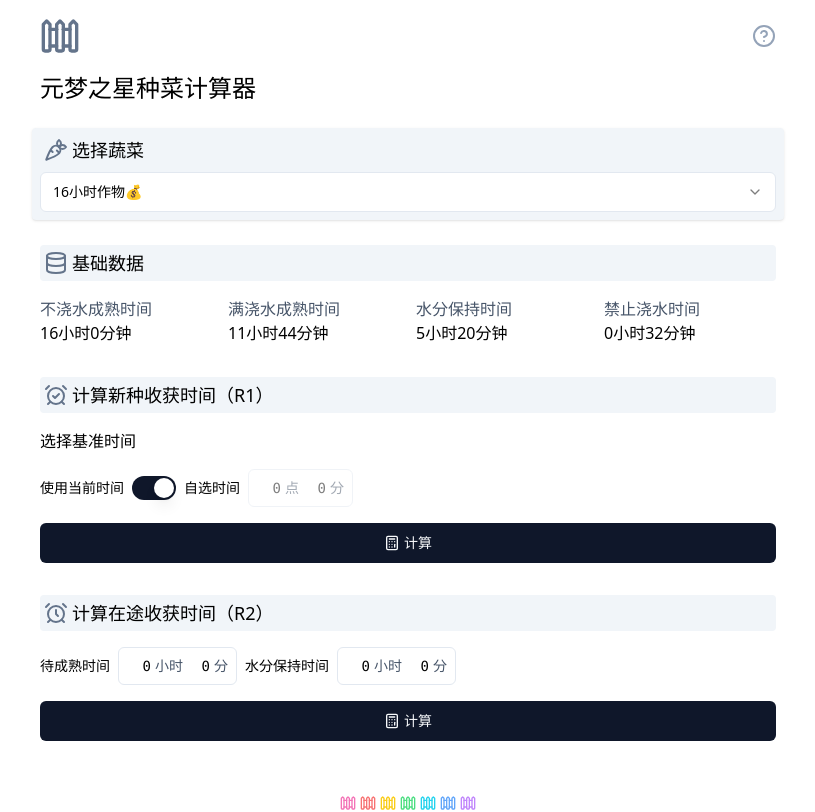
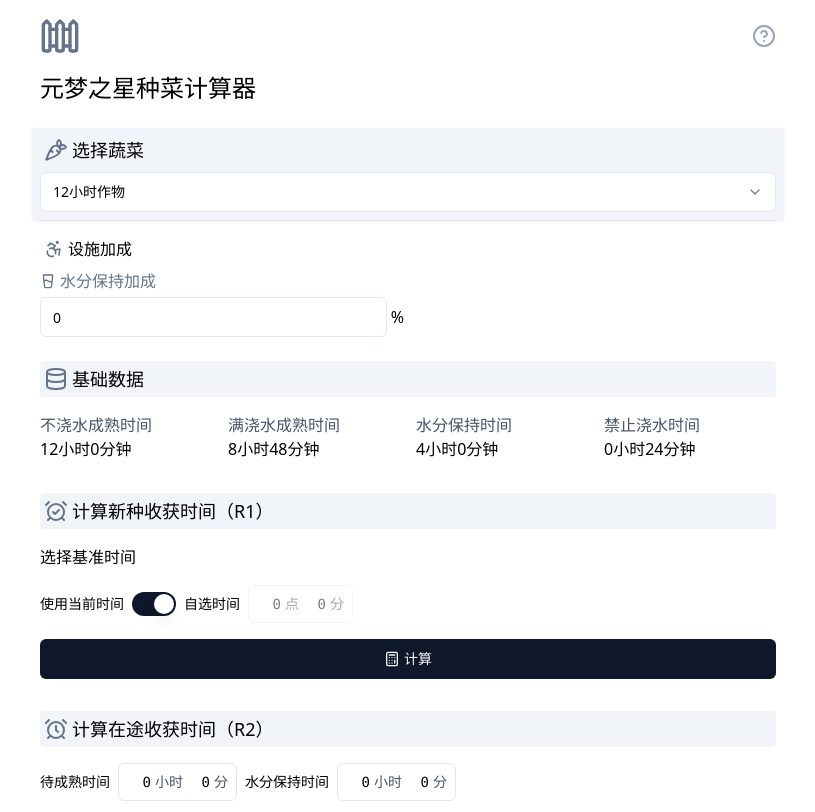
Before and after one commit to anson0370/ymzc-calculator, a Next.js app: page / in a window 1280 px wide. Shown: the top 812 px of the page, without its empty margins (232-1047 px from the left). Built offline with nearby package versions, Linux system fonts and the light colour scheme.

Commit message:
add building buffer

```diff
--- a/app/page.tsx
+++ b/app/page.tsx
@@ -4,20 +4,21 @@ import { DataCeil, R1Data, R2Data } from "@/components/data-comps";
 import { ConfirmHolder } from "@/components/dialog";
 import { Button } from "@/components/shadcn/ui/button";
 import { Drawer, DrawerContent, DrawerFooter, DrawerHeader, DrawerTitle } from "@/components/shadcn/ui/drawer";
+import { Input } from "@/components/shadcn/ui/input";
 import { Label } from "@/components/shadcn/ui/label";
 import { Popover, PopoverContent, PopoverTrigger } from "@/components/shadcn/ui/popover";
 import { Select, SelectContent, SelectItem, SelectTrigger } from "@/components/shadcn/ui/select";
 import { Switch } from "@/components/shadcn/ui/switch";
 import { Textarea } from "@/components/shadcn/ui/textarea";
 import TimeInput from "@/components/time-input";
-import TimeSelect from "@/components/time-select";
 import { calcWaterList, calcRealHarvestTime } from "@/lib/calc";
 import { vegetables } from "@/lib/data";
 import useHistory from "@/lib/history";
 import { formatDate, minutesToTimeString } from "@/lib/tools";
 import { ClacHistoryItem, ClacResult1, ClacResult2, Vegetable } from "@/lib/types";
+import { useLocalStorage } from "@mantine/hooks";
 import { SelectValue } from "@radix-ui/react-select";
-import { AlarmClockCheckIcon, AlarmClockIcon, CalculatorIcon, CarrotIcon, DatabaseIcon, FenceIcon, FileClockIcon, HelpCircleIcon, NotebookPenIcon } from "lucide-react";
+import { AccessibilityIcon, AlarmClockCheckIcon, AlarmClockIcon, CalculatorIcon, CarrotIcon, DatabaseIcon, FenceIcon, FileClockIcon, GlassWaterIcon, HelpCircleIcon, NotebookPenIcon } from "lucide-react";
 import { useEffect, useMemo, useState } from "react";
 
 function CommentDrawer({
@@ -87,6 +88,12 @@ function Comment({
 export default function Home() {
   const [selectedVegetableIndex, setSelectedVegetableIndex] = useState<number>(3);
   const [selectedVegetable, setSelectedVegetable] = useState<Vegetable>(vegetables[3]);
+  const [buildingBuffer, setBuildingBuffer] = useLocalStorage({
+    key: 'building-buffer',
+    defaultValue: {
+      waterKeepBuffer: 0,
+    },
+  });
 
   const [useCurrentTime, setUseCurrentTime] = useState<boolean>(true);
   const [baseTime, setBaseTime] = useState<{ hour: number, minute: number }>({ hour: 0, minute: 0 });
@@ -112,11 +119,13 @@ export default function Home() {
   };
 
   const calculatedTime = useMemo(() => {
+    const waterKeepTime = Math.round(selectedVegetable.waterKeepTime * (1 + buildingBuffer.waterKeepBuffer / 100));
     return {
-      realHarvestTime: calcRealHarvestTime(selectedVegetable.harvestTime, selectedVegetable.waterKeepTime),
-      invalideWaterTime: Math.round(selectedVegetable.waterKeepTime * 0.1),
+      realHarvestTime: calcRealHarvestTime(selectedVegetable.harvestTime, waterKeepTime),
+      invalideWaterTime: Math.round(waterKeepTime * 0.1),
+      waterKeepTime,
     }
-  }, [selectedVegetable]);
+  }, [selectedVegetable, buildingBuffer]);
 
   const onVegetableChange = (value: string) => {
     const index = parseInt(value);
@@ -136,15 +145,15 @@ export default function Home() {
     fullWaterTime.setMinutes(fullWaterTime.getMinutes() + calculatedTime.realHarvestTime);
 
     const oneWaterTime = new Date(baseDate);
-    oneWaterTime.setMinutes(oneWaterTime.getMinutes() + selectedVegetable.harvestTime - Math.round(selectedVegetable.waterKeepTime * 0.25));
+    oneWaterTime.setMinutes(oneWaterTime.getMinutes() + selectedVegetable.harvestTime - Math.round(calculatedTime.waterKeepTime * 0.25));
 
     const twoWaterTime = new Date(oneWaterTime);
-    twoWaterTime.setMinutes(twoWaterTime.getMinutes() - Math.round(selectedVegetable.waterKeepTime * 0.25));
+    twoWaterTime.setMinutes(twoWaterTime.getMinutes() - Math.round(calculatedTime.waterKeepTime * 0.25));
 
     const lastWaterTime = new Date(fullWaterTime);
-    lastWaterTime.setMinutes(lastWaterTime.getMinutes() - Math.round(selectedVegetable.waterKeepTime * 0.1));
+    lastWaterTime.setMinutes(lastWaterTime.getMinutes() - Math.round(calculatedTime.waterKeepTime * 0.1));
 
-    const waterList = calcWaterList(calculatedTime.realHarvestTime, 0, selectedVegetable.waterKeepTime);
+    const waterList = calcWaterList(calculatedTime.realHarvestTime, 0, calculatedTime.waterKeepTime);
     const waterTimes = waterList.map((time) => {
       const date = new Date(baseDate);
       date.setMinutes(date.getMinutes() + time);
@@ -172,17 +181,17 @@ export default function Home() {
   const calculateGoingToHarvestTime = () => {
     const baseDate = new Date();
     const fullWaterTime = new Date(baseDate);
-    const realHarvestDuration = calcRealHarvestTime(toHarvestDuration, selectedVegetable.waterKeepTime - waterKeepDuration, calculatedTime.invalideWaterTime);
+    const realHarvestDuration = calcRealHarvestTime(toHarvestDuration, calculatedTime.waterKeepTime - waterKeepDuration, calculatedTime.invalideWaterTime);
     fullWaterTime.setMinutes(fullWaterTime.getMinutes() + realHarvestDuration);
 
     const endWaterTime = new Date(baseDate);
     // 用一水时间和满浇时间取大的就是只浇尾水的时间
-    endWaterTime.setMinutes(endWaterTime.getMinutes() + Math.max(realHarvestDuration, toHarvestDuration - Math.floor(selectedVegetable.waterKeepTime * 0.25)));
+    endWaterTime.setMinutes(endWaterTime.getMinutes() + Math.max(realHarvestDuration, toHarvestDuration - Math.floor(calculatedTime.waterKeepTime * 0.25)));
 
     const lastWaterTime = new Date(fullWaterTime);
-    lastWaterTime.setMinutes(lastWaterTime.getMinutes() - Math.round(selectedVegetable.waterKeepTime * 0.1));
+    lastWaterTime.setMinutes(lastWaterTime.getMinutes() - Math.round(calculatedTime.waterKeepTime * 0.1));
 
-    const waterList = calcWaterList(realHarvestDuration, selectedVegetable.waterKeepTime - waterKeepDuration, selectedVegetable.waterKeepTime);
+    const waterList = calcWaterList(realHarvestDuration, calculatedTime.waterKeepTime - waterKeepDuration, calculatedTime.waterKeepTime);
     const waterTimes = waterList.map((time) => {
       const date = new Date(baseDate);
       date.setMinutes(date.getMinutes() + time);
@@ -234,7 +243,7 @@ export default function Home() {
           </Popover>
         </div>
         <h1 className="text-2xl">元梦之星种菜计算器</h1>
-        <div className="bg-white pt-2 pb-[1px] sticky top-0 z-10">
+        <div className="bg-white pt-2 pb-[1px] sticky top-0 z-[100]">
           <div className="flex flex-col items-stretch gap-y-2 -mx-2 p-2 rounded bg-slate-100 shadow">
             <h2 className="text-lg px-1">
               <CarrotIcon className="inline mr-1 -mt-1 w-6 h-6 text-slate-500" />
@@ -254,6 +263,22 @@ export default function Home() {
             </Select>
           </div>
         </div>
+        <h2 className="px-1">
+          <AccessibilityIcon className="inline mr-1 -mt-1 w-5 h-5 text-slate-500" />
+          <span>设施加成</span>
+        </h2>
+        <div className="grid grid-cols-2 gap-2 -mt-2">
+          <div className="flex flex-col gap-y-1">
+            <div className="flex items-center gap-x-1 text-slate-500">
+              <GlassWaterIcon className="w-4 h-4" />
+              <span>水分保持加成</span>
+            </div>
+            <div className="flex items-center gap-x-1">
+              <Input type="number" value={buildingBuffer.waterKeepBuffer} onChange={(e) => setBuildingBuffer({ ...buildingBuffer, waterKeepBuffer: parseInt(e.target.value) })} />
+              <span>%</span>
+            </div>
+          </div>
+        </div>
         <h2 className="text-lg p-1 rounded bg-slate-100 mt-2">
           <DatabaseIcon className="inline mr-1 -mt-1 w-6 h-6 text-slate-500" />
           <span>基础数据</span>
@@ -266,7 +291,7 @@ export default function Home() {
             {minutesToTimeString(calculatedTime!.realHarvestTime)}
           </DataCeil>
           <DataCeil title='水分保持时间'>
-            {minutesToTimeString(selectedVegetable.waterKeepTime)}
+            {minutesToTimeString(calculatedTime!.waterKeepTime)}
           </DataCeil>
           <DataCeil title='禁止浇水时间'>
             {minutesToTimeString(calculatedTime!.invalideWaterTime)}
--- a/lib/data.ts
+++ b/lib/data.ts
@@ -8,6 +8,11 @@ const timebase60 = {
 const timebase360 = {
   harvestTime: 360,
   waterKeepTime: 120,
+};
+
+const timebase480 = {
+  harvestTime: 480,
+  waterKeepTime: 160,
 };
 
 const timebase720 = {
@@ -33,6 +38,9 @@ export const vegetables: Vegetable[] = [
     name: '6小时作物',
     ...timebase360,
   }, {
+    name: '8小时作物',
+    ...timebase480,
+  }, {
     name: '12小时作物',
     ...timebase720,
   }, {
```
